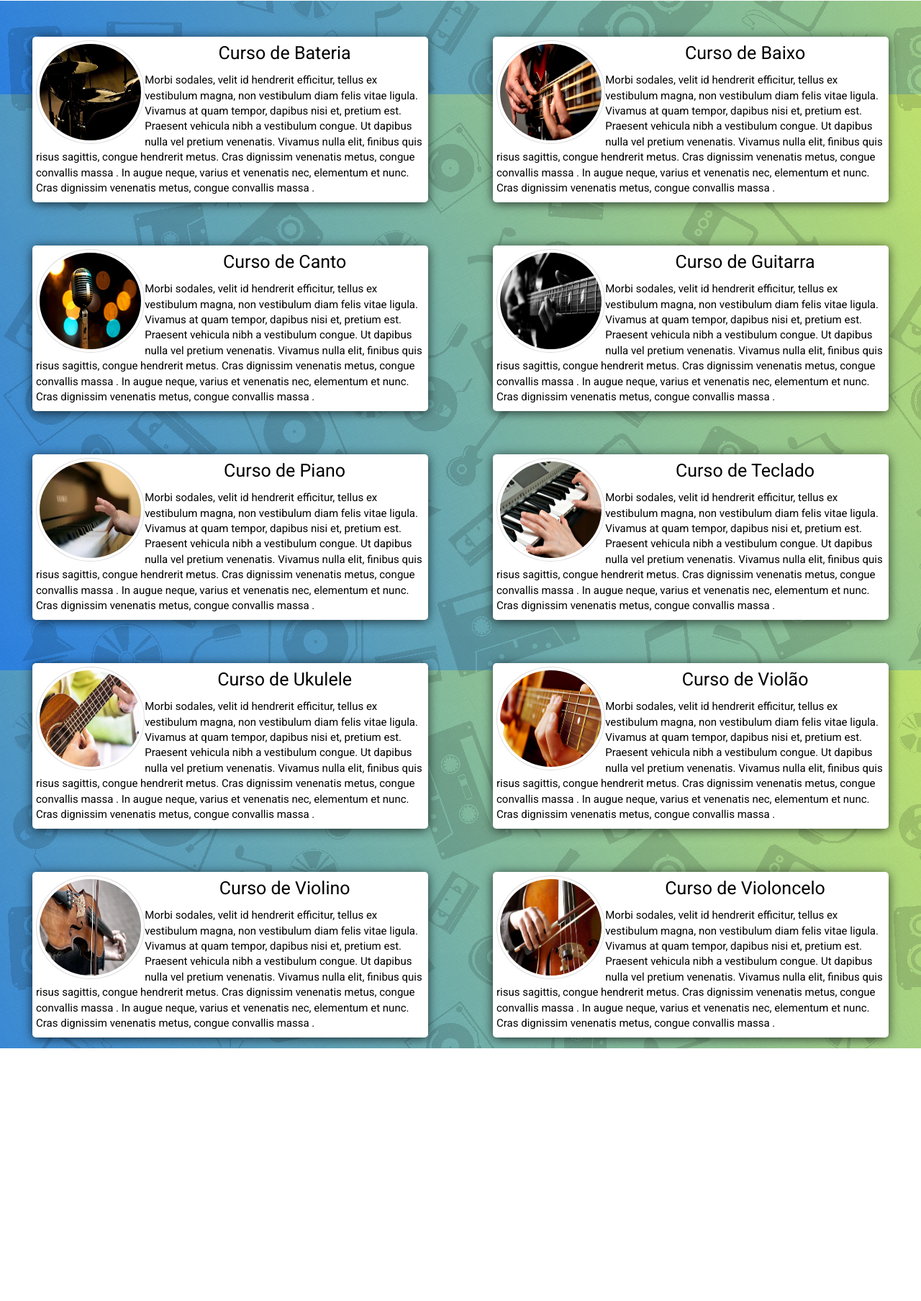
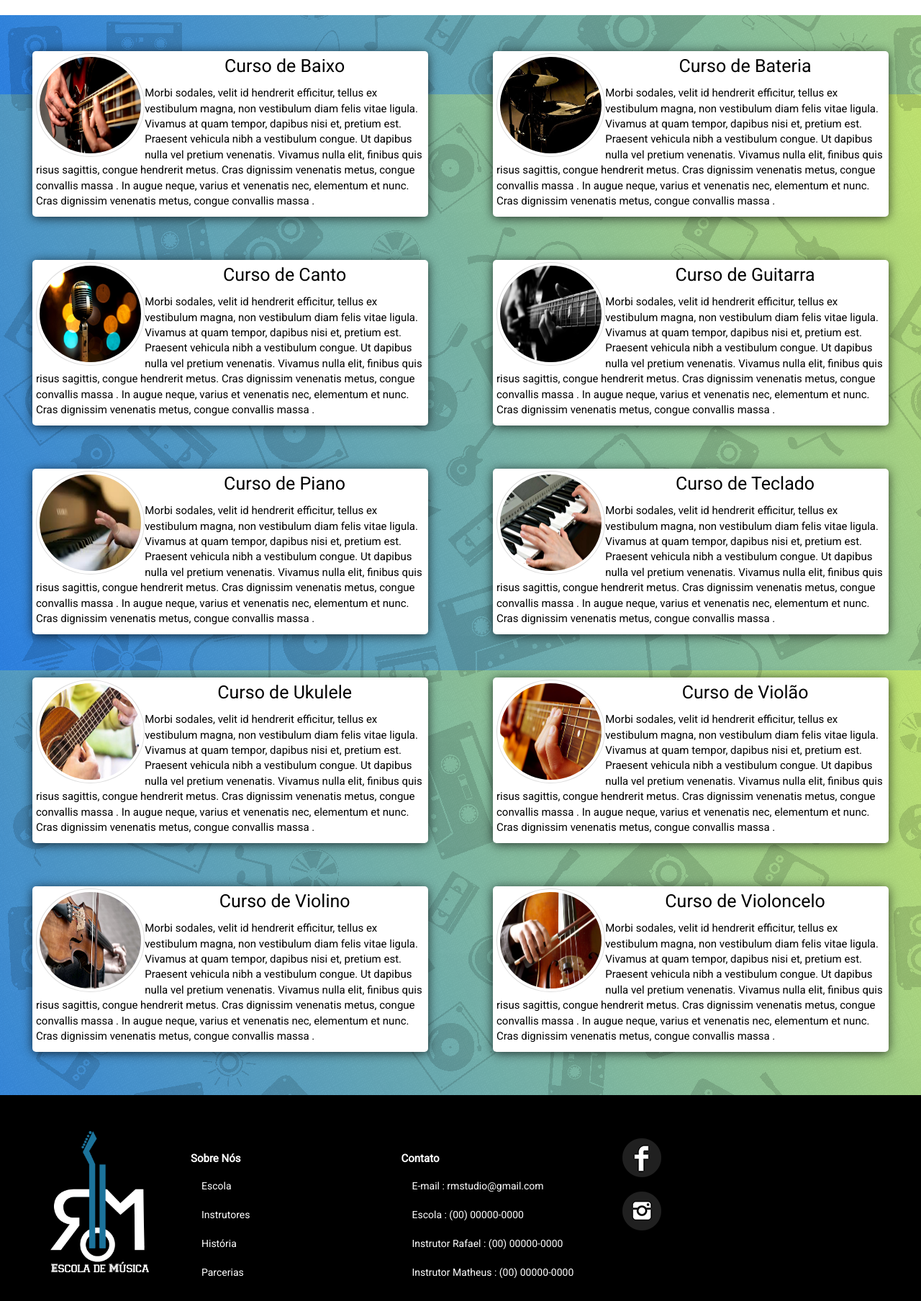
Before and after one commit to Lukeprogrammer/rmstudio, a PHP site: page / in a window 1280 px wide. Shown: the part 1469-3276 px from the top of the page at 72% size. Before the commit the page ends 2925 px from the top, so only its background shows below. Run offline with PHP 8.4, Linux system fonts and the light colour scheme; some libraries are stand-ins or nearby versions.

Commit message:
footer adicionado

```diff
--- a/css/estilo.css
+++ b/css/estilo.css
@@ -44,13 +44,15 @@
   margin: 16px 10px;
 }
 
-.navbar-inverse .navbar-nav>li>a {
+.navbar-inverse .navbar-nav>li>a, footer .nav a {
   color: white;
 }
 
-.navbar-inverse .navbar-nav>li>a:hover {
+.navbar-inverse .navbar-nav>li>a:hover, footer .nav a:hover {
   color: #1E90FF;
+  background: none;
 }
+
 
 button.navbar-toggle.colapse {
   background: url('../imagens/navbar_icon.png') no-repeat !important;
@@ -71,14 +73,19 @@
   letter-spacing: -2px line-height: 104px;
 }
 
+.texto-de-capa {
+  margin-top: 150px;
+}
+
 .btn-custom {
   background-color: white;
-  color: black;
+  color: red;
   border-radius: 500px;
   -webkit-border-radius:500px;
   -moz-border-radius:500px;
   padding: 10px 35px;
   margin: 0px 15px;
+  margin-top: 50px;
   text-transform: uppercase;
   transition: background 0.4s, color 0.4s;
 }
@@ -98,8 +105,9 @@
 /* -- conteudo -- */
 #servicos {
   background: white;
-  padding-top: 20px;
-  /*box-shadow: -10px 0px 21px rgba(0, 0, 0, 0.7) ;*/
+  padding: 20px 0px 20px 0px;
+  /*padding-top: 20px;
+  padding-bottom: 20px;*/
 }
 
 .rotacionar {
@@ -132,7 +140,7 @@
 .itemblocos {
   height: 240px;
   width: 540px;
-  margin-top: 5px;
+  margin-top: 3px;
   margin-left: 5px;
   color: black;
 }
@@ -141,9 +149,25 @@
   float: left;
   height: 60%;
   width: 28%;
+}
 
+/* Rodape */
+#rodape {
+  margin-top: 50px;
+  background: #000;
+  padding: 50px 0px 20px 0px;
+  position: relative;
+}
 
+.img-logo-rodape {
+  height: 200px;
+  width: 232px;
+  display: block;
+  background: url('../imagens/logo-rodape.png') no-repeat;
+  background-size: contain;
+  color: transparent;
 }
+
 /* Media Queries */
 
 @media screen and (min-width: 911px) {
@@ -204,6 +228,10 @@
   letter-spacing: 1px;
 }
 
+a:hover {
+ text-decoration: none;
+}
+
 h1 {
   font-size: 90px;
   font-weight: 700;
@@ -227,9 +255,8 @@
 h4 {
   font-size: 15px;
   font-weight: 650;
-  letter-spacing: -2px line-height: 104px;
-  margin-bottom: 50px;
-
+  color: white;
+  margin-top: 30px;
 }
 
 .btn-text {
@@ -273,7 +300,7 @@
   }
 
   h4 {
-    font-size: 8px;
+    font-size: 20px;
   }
 
   .texto-bloco {
@@ -284,4 +311,13 @@
     font-size: 15px;
     font-weight: 400;
   }
+
+  .img-logo-rodape{
+    position: relative;
+    left: 30%;
+  }
+
+  #rodape {
+    text-align: center;
+  }
 }
--- a/index.html
+++ b/index.html
@@ -56,7 +56,6 @@
         <ul class="nav navbar-nav navbar-right ">
           <li><a href="">Cursos</a></li>
           <li><a href="">Apostilas</a></li>
-          <li><a href="">Ajuda</a></li>
           <li class="divisor" role="separator"></li>
           <li><a href="">Inscrever-se</a></li>
           <li><a href="" data-toggle="modal" data-target="#janela">Entrar</a></li>
@@ -69,7 +68,7 @@
 
   <div class="capa">
     <div class="texto-capa">
-      <h1> Junte-se a nós e veja sua evolução na música. </h1>
+      <h1 class="texto-de-capa"> Junte-se a nós e veja sua evolução na música. </h1>
       <a class="btn btn-custom btn-lg btn-text" href="#" role="button">Matricule-se Já!</a>
       </br><h2>E esqueça o CifraClub!</h2>
     </div>
@@ -128,8 +127,8 @@
     <div class="blocos" data-aos="fade-up" data-aos-once="true">
 
       <a href="#"><div class="itemblocos ">
-        <img src="imagens/aula_bateria.jpg" class="img-fluid img-thumbnail imgblocos img-responsive img-circle rounded float-left">
-        <p class="titulo-blocos">Curso de Bateria</p>
+        <img src="imagens/aula_baixo.jpg" class="img-fluid img-thumbnail imgblocos img-responsive img-circle rounded float-left">
+        <p class="titulo-blocos">Curso de Baixo</p>
         <p class="texto-bloco">Morbi sodales, velit id hendrerit efficitur, tellus ex vestibulum magna, non vestibulum diam felis vitae ligula. Vivamus at quam tempor, dapibus nisi et, pretium est. Praesent vehicula nibh a vestibulum congue. Ut dapibus nulla vel pretium venenatis. Vivamus nulla elit, finibus quis risus sagittis, congue hendrerit metus. Cras dignissim venenatis metus, congue convallis massa . In augue neque, varius et venenatis nec, elementum et nunc. Cras dignissim venenatis metus, congue convallis massa .</p>
       </div></a>
 
@@ -138,8 +137,8 @@
     <div class="blocos" data-aos="fade-up" data-aos-once="true">
 
       <a href="#"><div class="itemblocos ">
-        <img src="imagens/aula_baixo.jpg" class="img-fluid img-thumbnail imgblocos img-responsive img-circle rounded float-left">
-        <p class="titulo-blocos">Curso de Baixo</p>
+        <img src="imagens/aula_bateria.jpg" class="img-fluid img-thumbnail imgblocos img-responsive img-circle rounded float-left">
+        <p class="titulo-blocos">Curso de Bateria</p>
         <p class="texto-bloco">Morbi sodales, velit id hendrerit efficitur, tellus ex vestibulum magna, non vestibulum diam felis vitae ligula. Vivamus at quam tempor, dapibus nisi et, pretium est. Praesent vehicula nibh a vestibulum congue. Ut dapibus nulla vel pretium venenatis. Vivamus nulla elit, finibus quis risus sagittis, congue hendrerit metus. Cras dignissim venenatis metus, congue convallis massa . In augue neque, varius et venenatis nec, elementum et nunc. Cras dignissim venenatis metus, congue convallis massa .</p>
       </div></a>
 
@@ -227,6 +226,47 @@
 
   </section> <!-- /cursos -->
 
+  <!-- Rodapé -->
+  <footer id="rodape">
+    <div class="container">
+      <div class="row">
+
+        <div class="col-md-2">
+          <span class="img-logo-rodape"> RMStudio</span>
+        </div>
+
+        <div class="col-md-3">
+          <h4>Sobre Nós</h4>
+          <ul class="nav">
+            <li><a href="#">Escola</a></li>
+            <li><a href="#">Instrutores</a></li>
+            <li><a href="#">História</a></li>
+            <li><a href="#">Parcerias</a></li>
+          </ul>
+        </div>
+
+        <div class="col-md-3">
+          <h4>Contato</h4>
+          <ul class="nav">
+            <li><a>E-mail  : rmstudio@gmail.com</a></li>
+            <li><a>Escola  : (00) 00000-0000</a></li>
+            <li><a>Instrutor Rafael  : (00) 00000-0000</a></li>
+            <li><a>Instrutor Matheus : (00) 00000-0000</a></li>
+          </ul>
+        </div>
+
+        <div class="col-md-4">
+         <ul class="nav ">
+              <li class="item-rede-social"><a href="#"><img src="imagens/facebook.png"></a></li>
+              <li class="item-rede-social"><a href="#"><img src="imagens/instagram.png"></a></li>
+            </ul>
+
+        </div>
+
+      </div> <!-- /row -->
+    </div> <!-- /container -->
+
+  </footer>
 
   <!-- jQuery (necessário para plugins JavaScript do Bootstrap) -->
   <script src="https://ajax.googleapis.com/ajax/libs/jquery/1.11.3/jquery.min.js"></script>
```
Also changed, not shown: imagens/facebook.png (added), imagens/instagram.png (added), imagens/logo-rodape.png (added).
